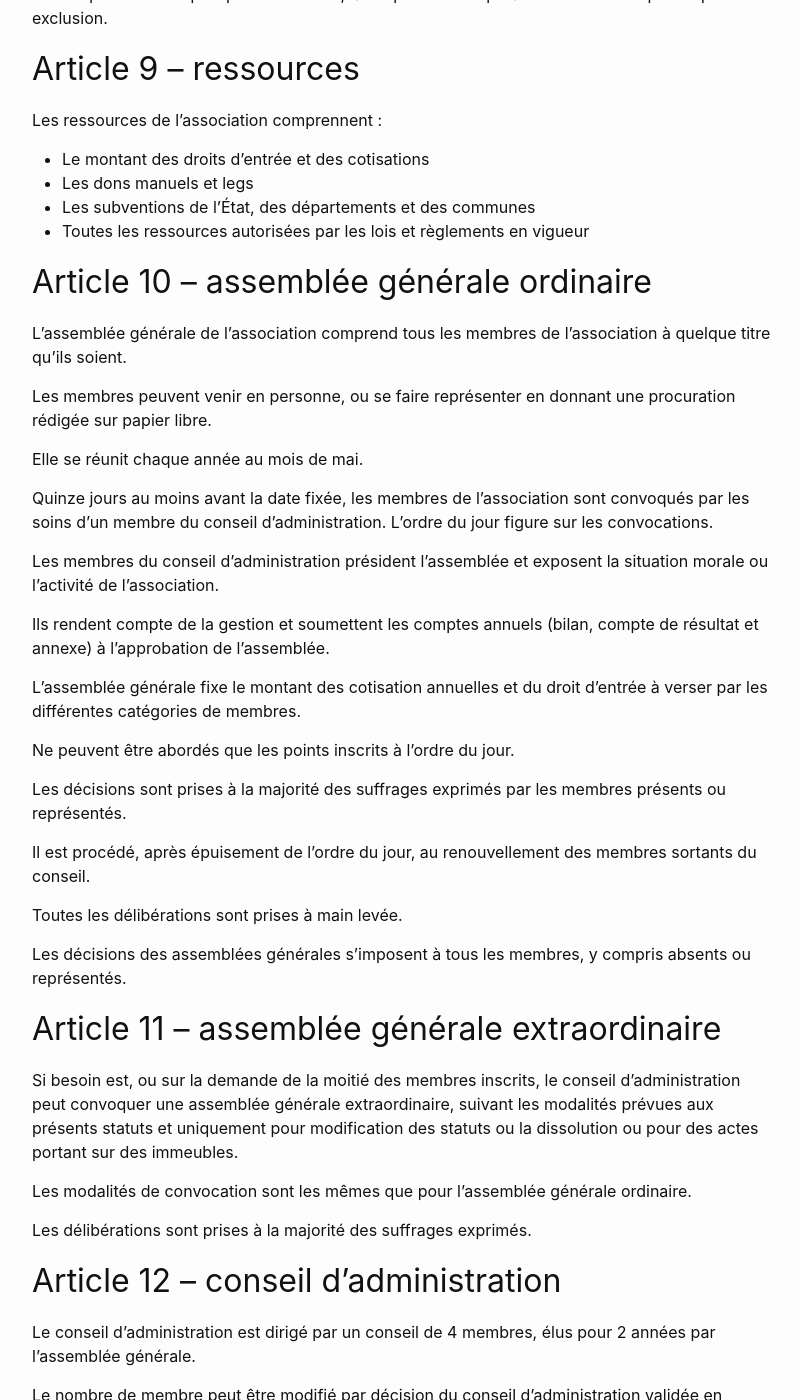
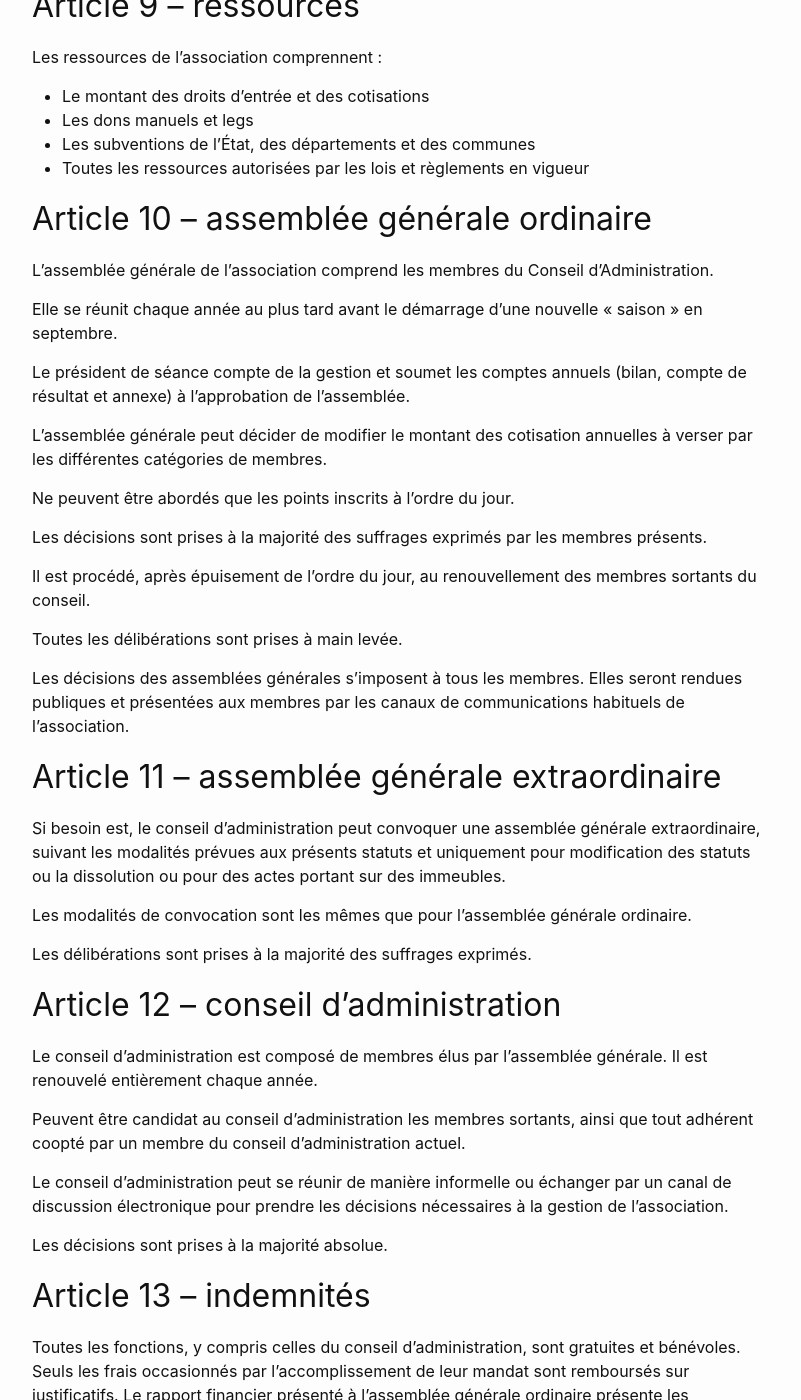
Before and after one commit to dotnettlse/dotnettlse.github.io, a Jekyll site: the page built from statuts.md, in a window 1280 px wide and 1400 px high, scrolled down 1703 px. Shown: the whole window, without its empty margins (238-1039 px from the left). Built offline with Jekyll 4.4.1, drawn with Linux system fonts in a browser that asks for light colours; some of the changed text lies outside the part shown.

Commit message:
AG 2019-09-13

```diff
--- a/statuts.md
+++ b/statuts.md
@@ -35,7 +35,6 @@ La durée de l’association est illimitée
 
 L’association se compose de :
 
-- Membres d’honneur, qui rendent ou ont rendu d’éminents services à l’association
 - Membres bienfaiteurs, qui versent une cotisation annuelle supérieure à la cotisation minimale selon un montant fixé en Assemblée générale
 - Membres actifs ou adhérents, à jour de leur cotisation annuelle
 
@@ -47,11 +46,9 @@ Toute personne, physique comme morale, doit accepter intégralement les statuts
 
 ## Article 7 – membres - cotisations
 
-Sont membres actifs ceux qui ont pris l’engagement de verser annuellement une cotisation, dont le montant est fixé chaque année par l’assemblée générale ordinaire de l’association.
+Sont membres actifs ceux qui ont pris l’engagement de verser annuellement une cotisation, dont le montant peut être modifié chaque année par l’assemblée générale ordinaire de l’association.
 
-Sont membres d’honneur ceux qui ont rendu des services signalés à l’association ; ils sont dispensés de cotisations.
-
-Sont membres bienfaiteurs les personnes qui versent un droit d’entrée et une cotisation annuelle, dont le montant est fixé chaque année par l’assemblée générale ordinaire de l’association.
+Sont membres bienfaiteurs les personnes qui versent un droit d’entrée et une cotisation annuelle, dont le montant peut être modifié chaque année par l’assemblée générale ordinaire de l’association.
 
 ## Article 8 – radiations
 
@@ -74,33 +71,27 @@ Les ressources de l’association comprennent :
 
 ## Article 10 – assemblée générale ordinaire
 
-L’assemblée générale de l’association comprend tous les membres de l’association à quelque titre qu’ils soient.
+L’assemblée générale de l’association comprend les membres du Conseil d'Administration.
 
-Les membres peuvent venir en personne, ou se faire représenter en donnant une procuration rédigée sur papier libre.
+Elle se réunit chaque année au plus tard avant le démarrage d'une nouvelle « saison » en septembre.
 
-Elle se réunit chaque année au mois de mai.
+Le président de séance compte de la gestion et soumet les comptes annuels (bilan, compte de résultat et annexe) à l’approbation de l’assemblée.
 
-Quinze jours au moins avant la date fixée, les membres de l’association sont convoqués par les soins d’un membre du conseil d’administration. L’ordre du jour figure sur les convocations.
-
-Les membres du conseil d’administration président l’assemblée et exposent la situation morale ou l’activité de l’association.
-
-Ils rendent compte de la gestion et soumettent les comptes annuels (bilan, compte de résultat et annexe) à l’approbation de l’assemblée.
-
-L’assemblée générale fixe le montant des cotisation annuelles et du droit d’entrée à verser par les différentes catégories de membres.
+L’assemblée générale peut décider de modifier le montant des cotisation annuelles à verser par les différentes catégories de membres.
 
 Ne peuvent être abordés que les points inscrits à l’ordre du jour.
 
-Les décisions sont prises à la majorité des suffrages exprimés par les membres présents ou représentés.
+Les décisions sont prises à la majorité des suffrages exprimés par les membres présents.
 
 Il est procédé, après épuisement de l’ordre du jour, au renouvellement des membres sortants du conseil.
 
 Toutes les délibérations sont prises à main levée.
 
-Les décisions des assemblées générales s’imposent à tous les membres, y compris absents ou représentés.
+Les décisions des assemblées générales s’imposent à tous les membres. Elles seront rendues publiques et présentées aux membres par les canaux de communications habituels de l'association.
 
 ## Article 11 – assemblée générale extraordinaire
 
-Si besoin est, ou sur la demande de la moitié des membres inscrits, le conseil d’administration peut convoquer une assemblée générale extraordinaire, suivant les modalités prévues aux présents statuts et uniquement pour modification des statuts ou la dissolution ou pour des actes portant sur des immeubles.
+Si besoin est, le conseil d’administration peut convoquer une assemblée générale extraordinaire, suivant les modalités prévues aux présents statuts et uniquement pour modification des statuts ou la dissolution ou pour des actes portant sur des immeubles.
 
 Les modalités de convocation sont les mêmes que pour l’assemblée générale ordinaire.
 
@@ -108,16 +99,11 @@ Les délibérations sont prises à la majorité des suffrages exprimés.
 
 ## Article 12 – conseil d’administration
 
-Le conseil d’administration est dirigé par un conseil de 4 membres, élus pour 2 années par l’assemblée générale.
+Le conseil d’administration est composé de membres élus par l’assemblée générale. Il est renouvelé entièrement chaque année.
 
-Le nombre de membre peut être modifié par décision du conseil d’administration validée en assemblée générale.
+Peuvent être candidat au conseil d’administration les membres sortants, ainsi que tout adhérent coopté par un membre du conseil d’administration actuel.
 
-Le conseil étant renouvelé chaque année par moitié. La première année, les membres sortants sont désignés par tirage au sort. Peut être candidat au conseil d’administration tout adhérent coopté par un membre du conseil d’administration actuel.
-Les membres du conseil d’administration sortant sont rééligibles.
-
-En cas de vacances, le conseil d’administration peut pourvoir provisoirement au remplacement de ses membres. Lors de l’assemblée générale ordinaire un remplacement définitif ou un changement du nombre de membres du conseil d’administration peut être décidé. En cas de remplacement, les pouvoirs des membres ainsi élus prennent fin à l’expiration des mandats des membres remplacés.
-
-Le conseil d’administration se réunit au moins une fois par an, à la demande de la moitié de ses membres.
+Le conseil d’administration peut se réunir de manière informelle ou échanger par un canal de discussion électronique pour prendre les décisions nécessaires à la gestion de l'association.
 
 Les décisions sont prises à la majorité absolue.
 
@@ -127,9 +113,9 @@ Toutes les fonctions, y compris celles du conseil d’administration, sont gratu
 
 ## Article 14 – règlement intérieur
 
-Un règlement intérieur peut être établi par le conseil d'administration, qui le fait alors approuver par l'assemblée générale.
+Un règlement intérieur est établi par le conseil d'administration.
 
-Ce règlement éventuel est destiné à fixer les divers points non prévus par les présents statuts, notamment ceux qui ont trait à l'administration interne de l'association.
+Il est destiné à fixer les divers points non prévus par les présents statuts, notamment ceux qui ont trait à l'administration interne de l'association.
 
 ## Article 15 – dissolution
 
@@ -139,4 +125,4 @@ En cas de dissolution prononcée selon les modalités prévues à l’article 11
 
 L’association s’engage à présenter ses registres et pièces de comptabilité sur toute réquisition des autorités administratives en ce qui concerne l’emploi des libéralités qu’elle serait autorisée à recevoir.
 
-Fait à Toulouse, le 15 mai 2017
+Fait à Toulouse, le 13 septembre 2019
```
Also changed, not shown: _posts/2019-09-13-AG_2019.markdown (added, +73 -0 lines), reglement.md (+5 -16 lines), 1 other file.
